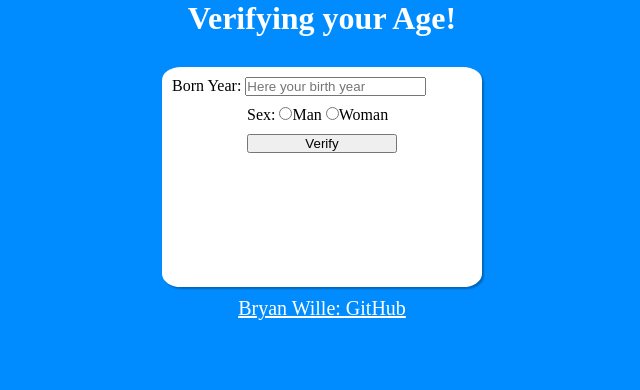
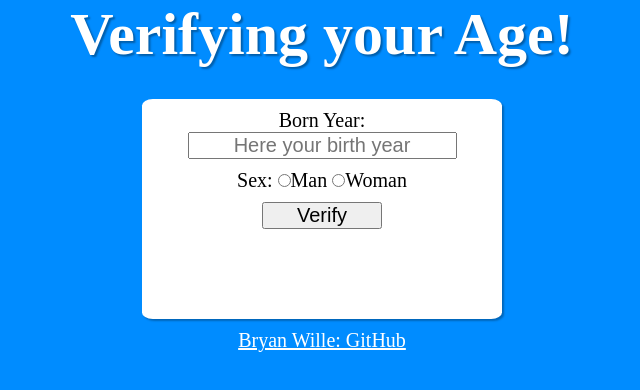
Before and after one commit to BryanWille/projetos-javascript, a plain HTML site: page Curso em Vídeo/exercicio/age/index.html in a window 1280 px wide. Shown: the whole page, without its empty margins (318-958 px from the left). Drawn offline with Linux system fonts and the light colour scheme.

Commit message:
Melhorando o Design do site

```diff
--- a/Curso em Vídeo/exercicio/age/css/style.css
+++ b/Curso em Vídeo/exercicio/age/css/style.css
@@ -3,38 +3,37 @@
 *{
     margin: 0px;
     padding: 0px;
+    font-size: 20px;
+    text-align: center;
 }
 h1{
     text-align: center;
     color: white;
     margin-bottom: 30px;
+    font-size: 60px;
+    text-shadow: 2px 2px 2px rgba(0, 0, 0, 0.342);
 }
 body{
     background-color: rgb(0, 140, 255);
 }
 main{
-    width: 300px;
+    width: 340px;
     min-height: 200px;
     height: auto;
     background-color: white;
     margin: auto;
     padding: 10px;
-    border-radius: 6%;
+    border-radius: 3%;
     box-shadow: 2px 2px 2px rgba(0, 0, 0, 0.274);
 }
 div#image > img{
-    margin: 10px auto auto auto;
+    margin: 10px auto 10px auto;
     max-width: 100%;
 }
 
 main > input#verify {
-    width: 150px;
-    margin-top: 10px;
-    margin-left: 75px;
-}
-
-main > div#option {
-    margin: 10px 0px 0px 75px;
+    margin: 10px auto auto auto;
+    width: 120px;
 }
 
 div#createdBy {
@@ -51,3 +50,6 @@ p {
 a:hover{
     color: black;
 }
+div#option{
+    margin-top: 10px;
+}
```
